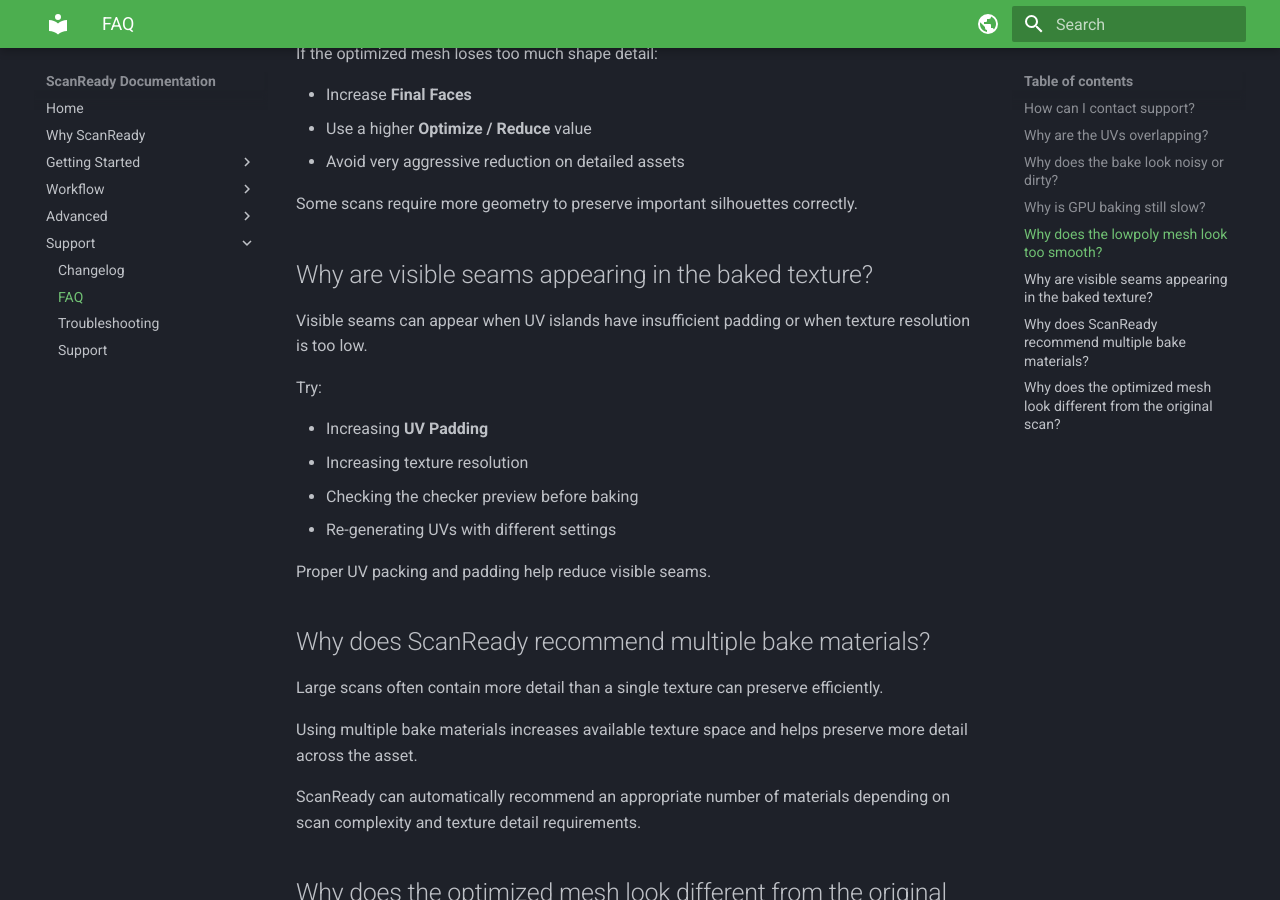
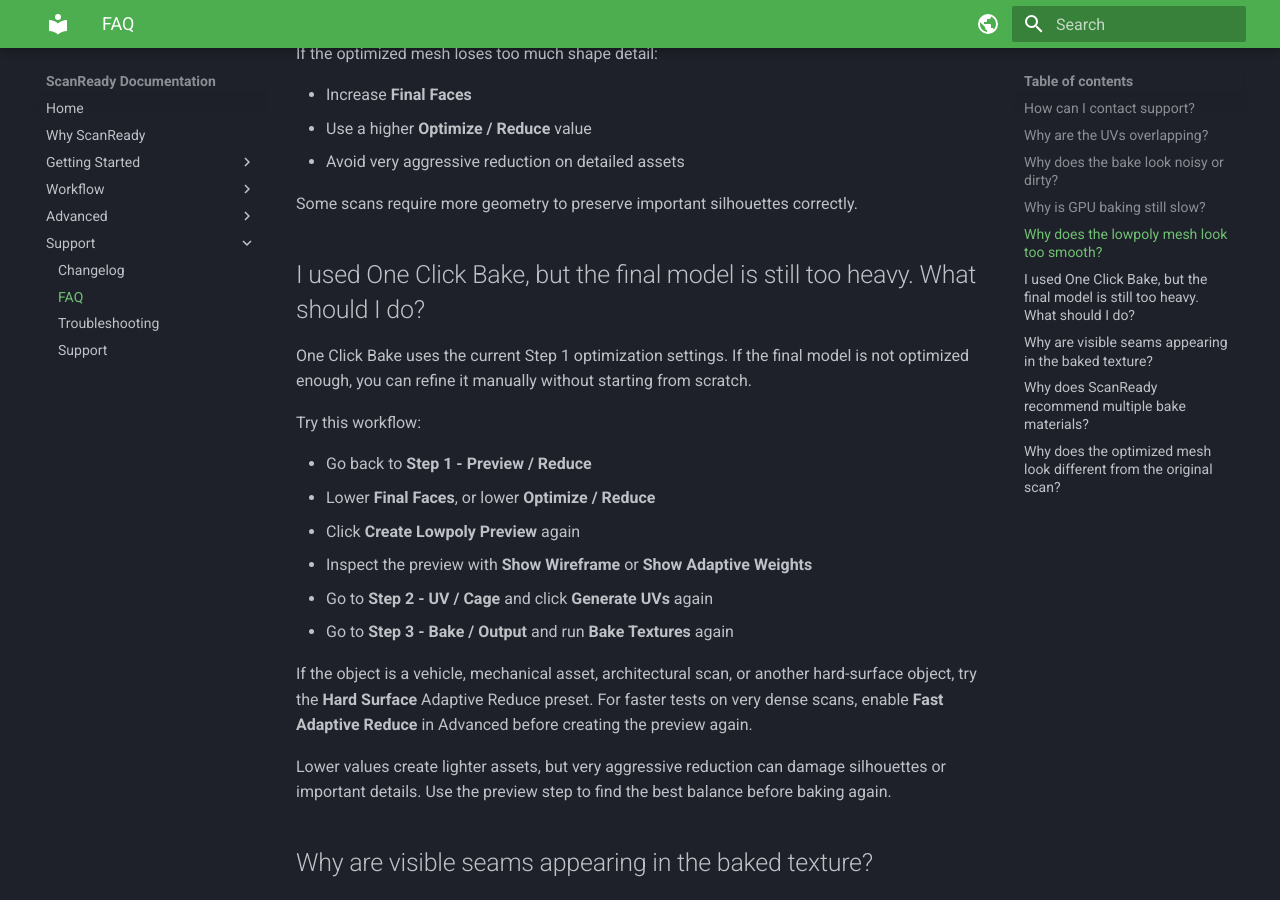
Before and after one commit to marioschiano/scanready-docs, an MkDocs documentation site: the page built from docs/faq.md, in a window 1280 px wide and 900 px high, scrolled down 1661 px. Built offline with MkDocs 1.6.1 and Material for MkDocs 9.7.7, drawn with Linux system fonts in a browser that asks for light colours; comment, search, counter and statistics services are not loaded.

Commit message:
Add FAQ for refining one click bake

```diff
--- a/docs/changelog.md
+++ b/docs/changelog.md
@@ -28,6 +28,7 @@
 - Bake Folder shortcut in Step 3 for opening the latest saved texture folder.
 - Documentation and release notes links inside addon preferences.
 - Marketplace and Blender Extensions update notification message.
+- FAQ guidance for refining a One Click Bake result when the final model is still too heavy.
 
 ### Changed
 
--- a/docs/faq.md
+++ b/docs/faq.md
@@ -62,6 +62,23 @@
 
 Some scans require more geometry to preserve important silhouettes correctly.
 
+## I used One Click Bake, but the final model is still too heavy. What should I do?
+
+One Click Bake uses the current Step 1 optimization settings. If the final model is not optimized enough, you can refine it manually without starting from scratch.
+
+Try this workflow:
+
+- Go back to **Step 1 - Preview / Reduce**
+- Lower **Final Faces**, or lower **Optimize / Reduce**
+- Click **Create Lowpoly Preview** again
+- Inspect the preview with **Show Wireframe** or **Show Adaptive Weights**
+- Go to **Step 2 - UV / Cage** and click **Generate UVs** again
+- Go to **Step 3 - Bake / Output** and run **Bake Textures** again
+
+If the object is a vehicle, mechanical asset, architectural scan, or another hard-surface object, try the **Hard Surface** Adaptive Reduce preset. For faster tests on very dense scans, enable **Fast Adaptive Reduce** in Advanced before creating the preview again.
+
+Lower values create lighter assets, but very aggressive reduction can damage silhouettes or important details. Use the preview step to find the best balance before baking again.
+
 ## Why are visible seams appearing in the baked texture?
 
 Visible seams can appear when UV islands have insufficient padding or when texture resolution is too low.
```
